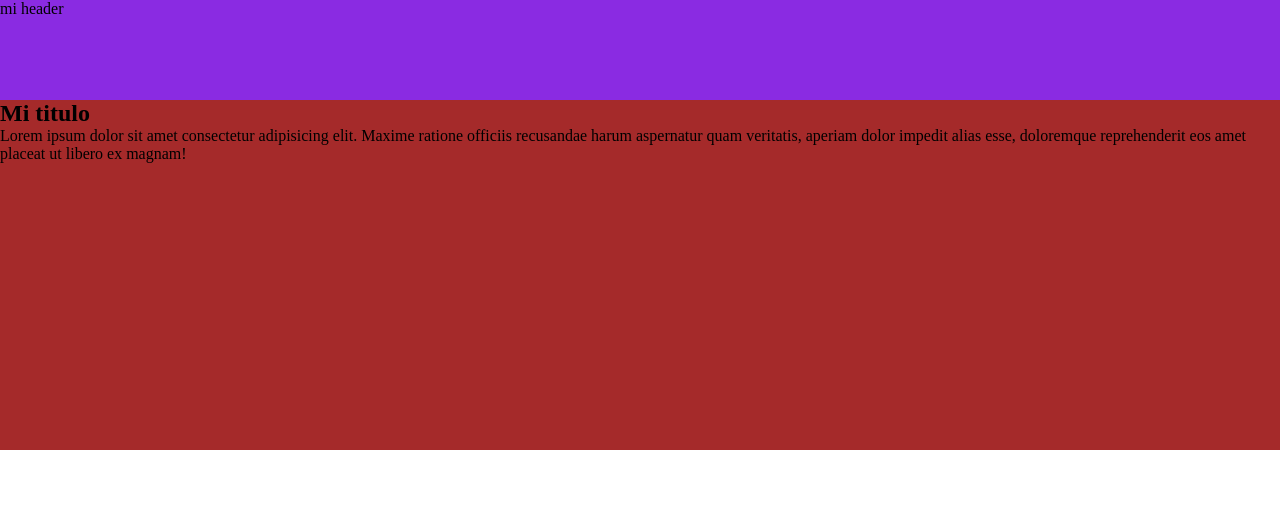
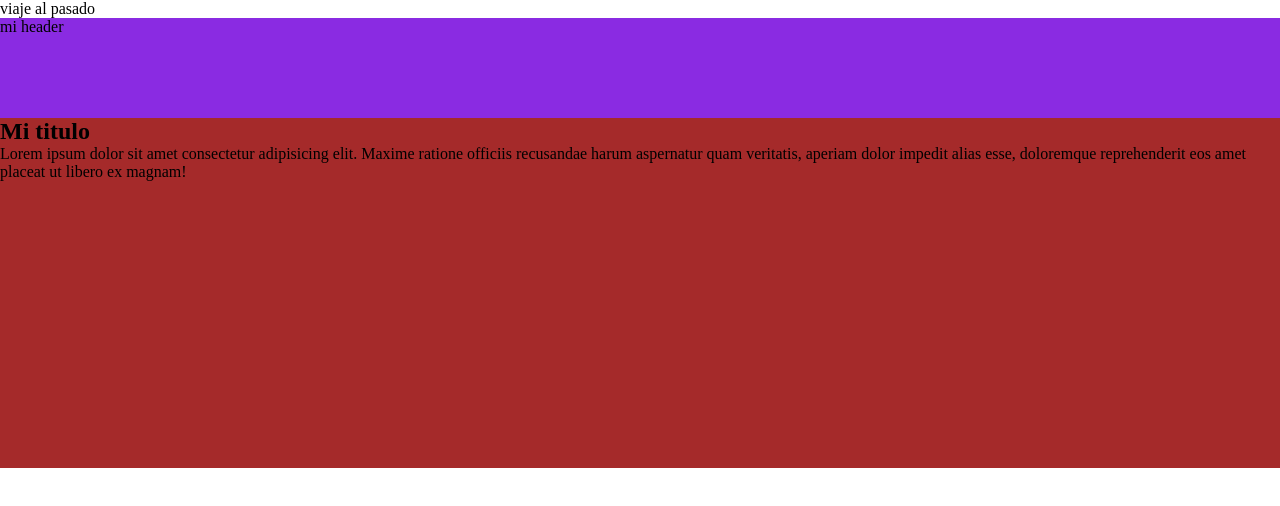
Before and after one commit to inestp/proyectox, a plain HTML site: page index.html in a window 1280 px wide. Drawn offline with Linux system fonts and the light colour scheme.

Commit message:
ingrese el footer desde el pasado

```diff
--- a/index.html
+++ b/index.html
@@ -8,6 +8,9 @@
 
 </head>
 <body>
+    <footer>viaje al pasado
+
+    </footer>
     <header>
         mi header
     </header>
```
